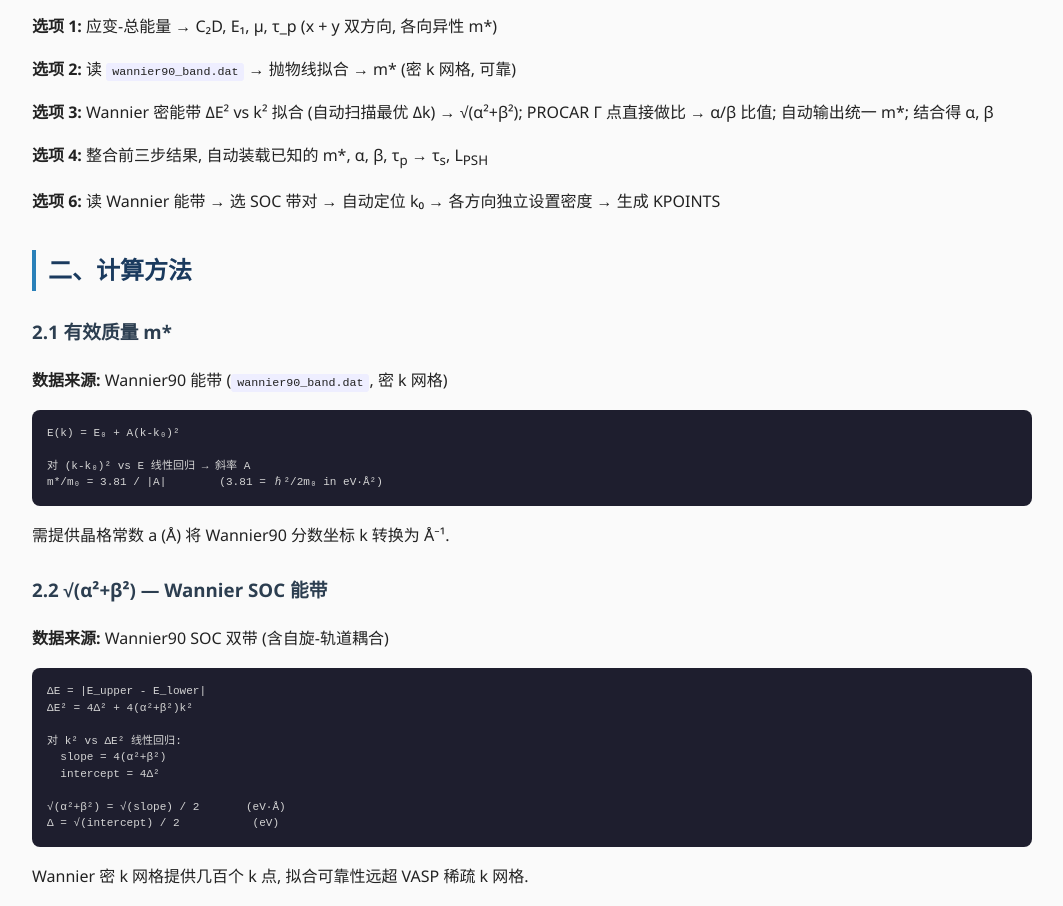
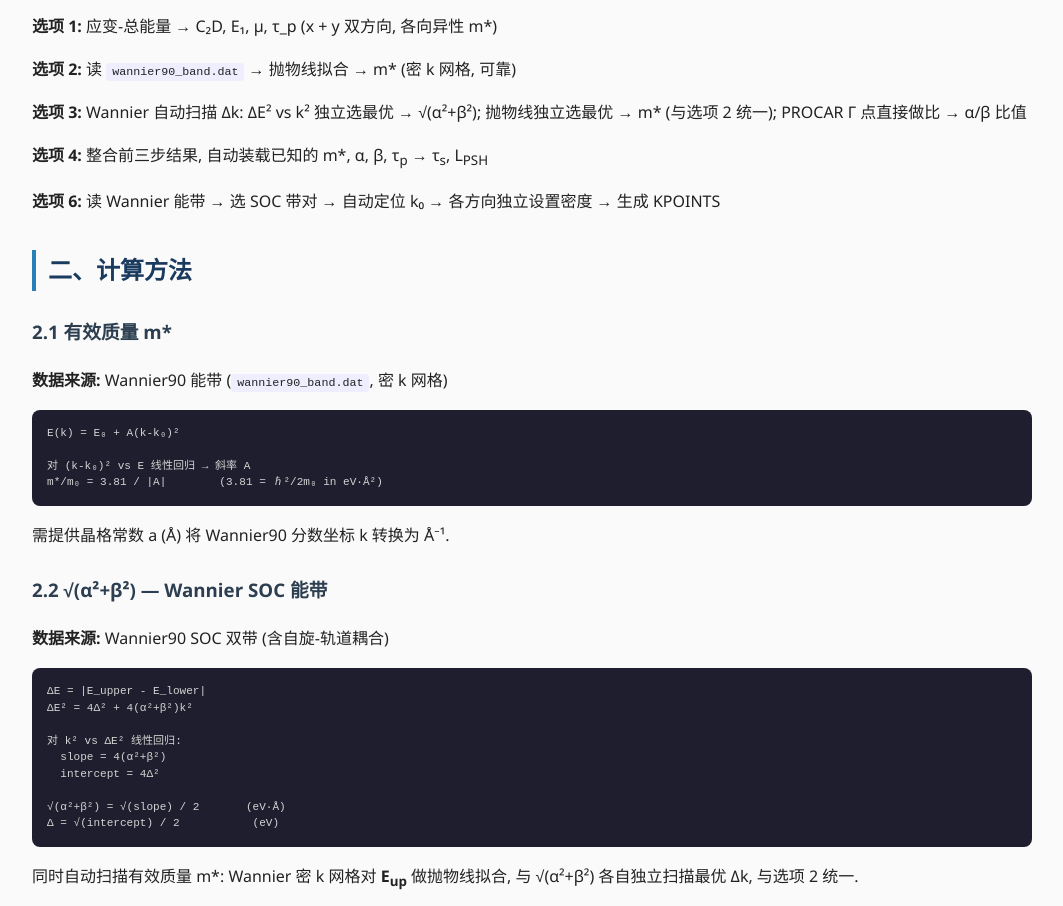
Before and after one commit to yingjwei/spinlife, a plain HTML site: page docs/index.html in a window 1280 px wide. Shown: the part 689-1595 px from the top of the page, without its empty margins (108-1171 px from the left). Drawn offline with Linux system fonts and the light colour scheme.

Commit message:
文档: SOC 独立 Δk 扫描 + m* 统一说明
- 选项 3 菜单描述改为"自动扫描 Δk: ΔE² → √(α²+β²), 抛物线 → m*"
- SOC 章节说明 m* 和 √(α²+β²) 各自独立扫描最优 Δk
- 计算方法章节增加 m* 独立扫描说明

Co-Authored-By: Claude Sonnet 4.6 <noreply@anthropic.com>

```diff
--- a/docs/index.html
+++ b/docs/index.html
@@ -58,7 +58,7 @@ tr:hover { background: #f0f5ff; }
 
 <p><b>选项 1:</b> 应变-总能量 → C₂D, E₁, μ, τ_p (x + y 双方向, 各向异性 m*)</p>
 <p><b>选项 2:</b> 读 <code>wannier90_band.dat</code> → 抛物线拟合 → m* (密 k 网格, 可靠)</p>
-<p><b>选项 3:</b> Wannier 密能带 ΔE² vs k² 拟合 (自动扫描最优 Δk) → √(α²+β²); PROCAR Γ 点直接做比 → α/β 比值; 自动输出统一 m*; 结合得 α, β</p>
+<p><b>选项 3:</b> Wannier 自动扫描 Δk: ΔE² vs k² 独立选最优 → √(α²+β²); 抛物线独立选最优 → m* (与选项 2 统一); PROCAR Γ 点直接做比 → α/β 比值</p>
 <p><b>选项 4:</b> 整合前三步结果, 自动装载已知的 m*, α, β, τ<sub>p</sub> → τ<sub>s</sub>, L<sub>PSH</sub></p>
 <p><b>选项 6:</b> 读 Wannier 能带 → 选 SOC 带对 → 自动定位 k₀ → 各方向独立设置密度 → 生成 KPOINTS</p>
 
@@ -94,6 +94,8 @@ m*/m₀ = 3.81 / |A|        (3.81 = ℏ²/2m₀ in eV·Å²)
 √(α²+β²) = √(slope) / 2       (eV·Å)
 Δ = √(intercept) / 2           (eV)
 </pre>
+
+<p>同时自动扫描有效质量 m*: Wannier 密 k 网格对 <b>E<sub>up</sub></b> 做抛物线拟合, 与 √(α²+β²) 各自独立扫描最优 Δk, 与选项 2 统一.</p>
 
 <p>Wannier 密 k 网格提供几百个 k 点, 拟合可靠性远超 VASP 稀疏 k 网格.</p>
 
```
Also changed, not shown: 1 other file.
